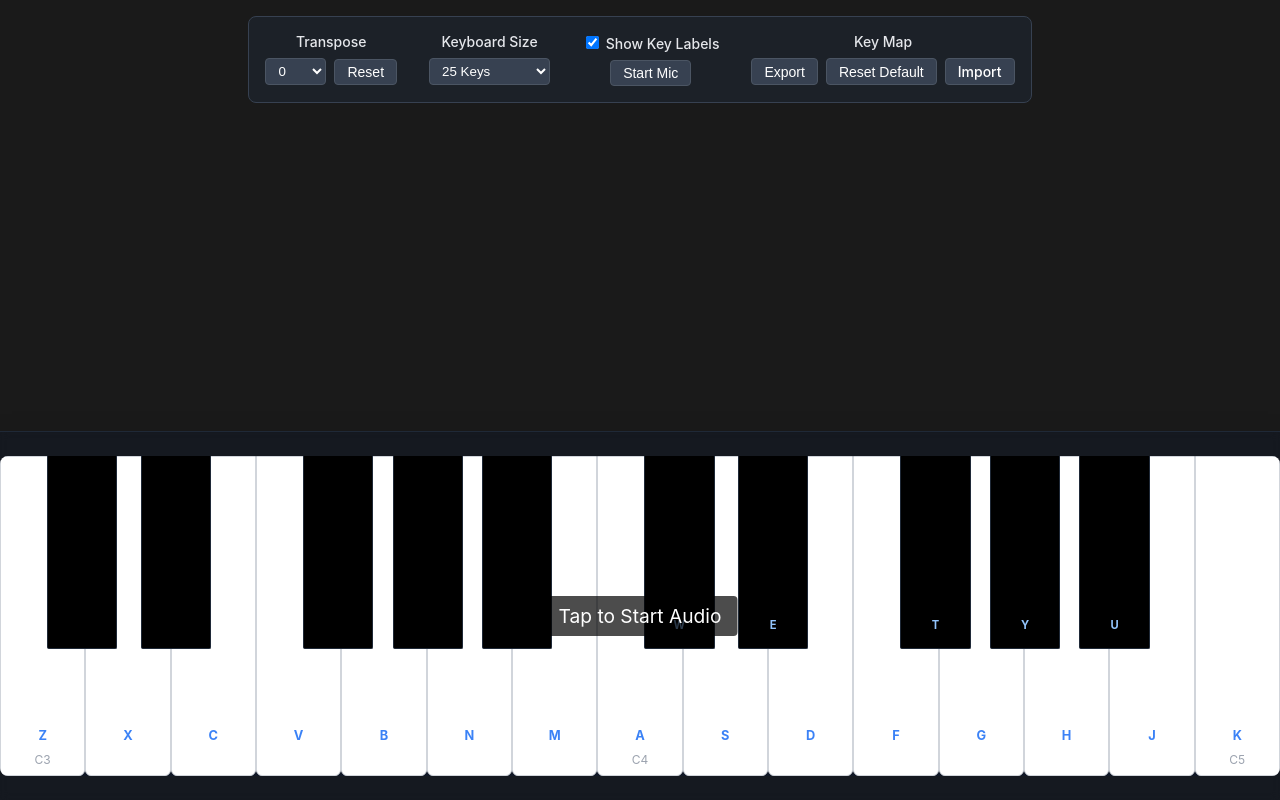
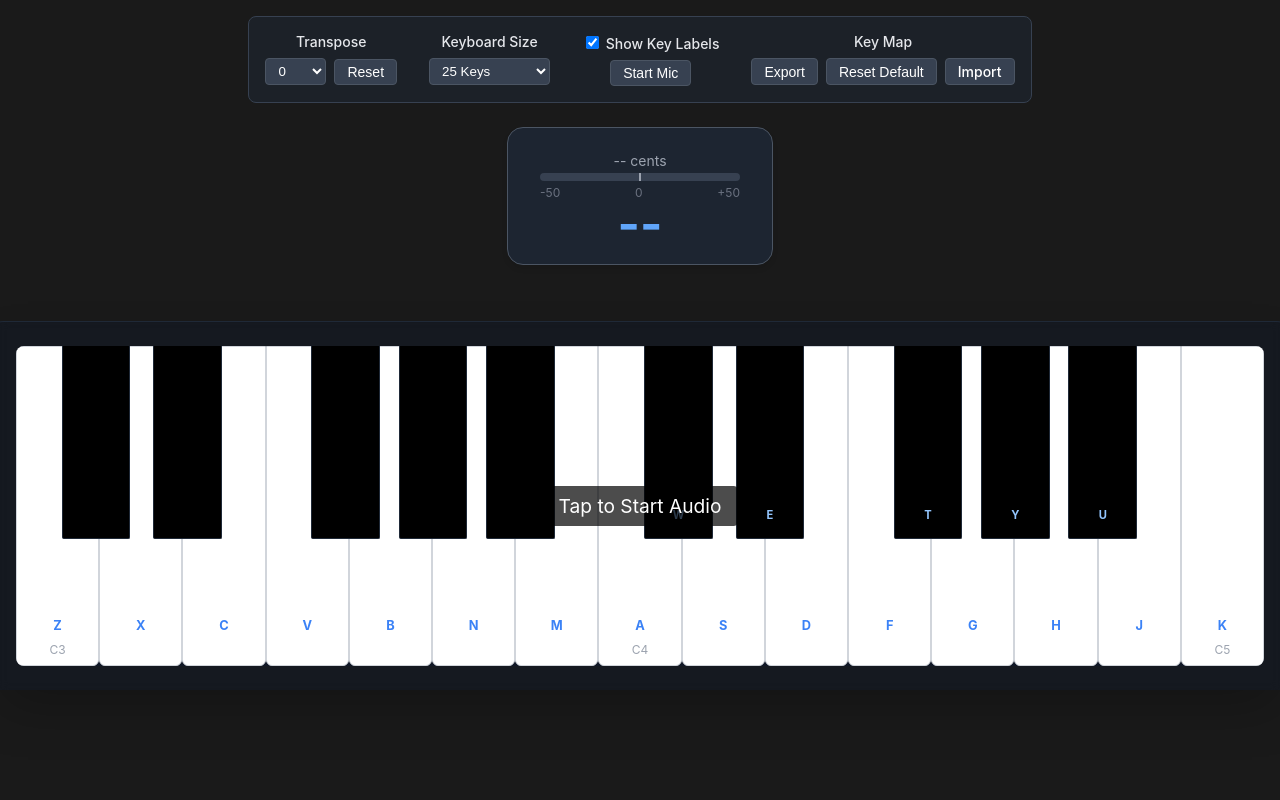
Before and after one commit to akeit0/pitch-monitor-piano-app, a SvelteKit app in the folder apps/web/: page / in a window 1280 px wide. Built offline with nearby package versions, Linux system fonts and the light colour scheme.

Commit message:
refactor

```diff
--- a/apps/web/src/lib/audio/Microphone.ts
+++ b/apps/web/src/lib/audio/Microphone.ts
@@ -1,9 +1,9 @@
 export class MicrophoneManager {
-    audioContext: AudioContext;
-    analyser: AnalyserNode;
+    audioContext: AudioContext = null!;
+    analyser: AnalyserNode = null!;
     mediaStream: MediaStream | null = null;
     source: MediaStreamAudioSourceNode | null = null;
-    buffer: Float32Array;
+    buffer: Float32Array<ArrayBuffer> = null!;
 
     constructor() {
         // We create context only on start because browsers require user gesture
--- a/apps/web/src/lib/audio/WebAudioFontPlayer.ts
+++ b/apps/web/src/lib/audio/WebAudioFontPlayer.ts
@@ -291,7 +291,7 @@ export default class WebAudioFontPlayer {
     }
 
     findEnvelope(audioContext: AudioContext, target: AudioNode): any {
-        let envelope = null;
+        let envelope: any = null;
         for (let i = 0; i < this.envelopes.length; i++) {
             const e = this.envelopes[i];
             if (e.target == target && audioContext.currentTime > e.when + e.duration + 0.001) {
--- a/apps/web/src/routes/+page.svelte
+++ b/apps/web/src/routes/+page.svelte
@@ -271,7 +271,6 @@
         </div>
     </div>
 
-    {#if micEnabled}
     <div class="fixed-pitch-display">
         <div class="pitch-note">{pitchInfo?.note ?? "--"}</div>
         <div class="pitch-cents">
@@ -296,7 +295,6 @@
             </div>
         </div>
     </div>
-    {/if}
     <div class="piano-wrapper">
         <Keyboard
             {rangeStart}
@@ -402,8 +400,6 @@
     }
 
     .piano-wrapper {
-        position: fixed;
-        bottom: 0;
         width: 100%;
         background-color: rgba(17, 24, 39, 0.5);
         border: 1px solid #1f2937;
@@ -419,7 +415,7 @@
 
     .fixed-pitch-display {
         display: flex;
-        flex-direction: column;
+        flex-direction: column-reverse;
         align-items: center;
         background-color: rgba(31, 41, 55, 0.8);
         padding: 1rem 2rem;
```
Lines whose indentation alone changed are shown as unchanged.
